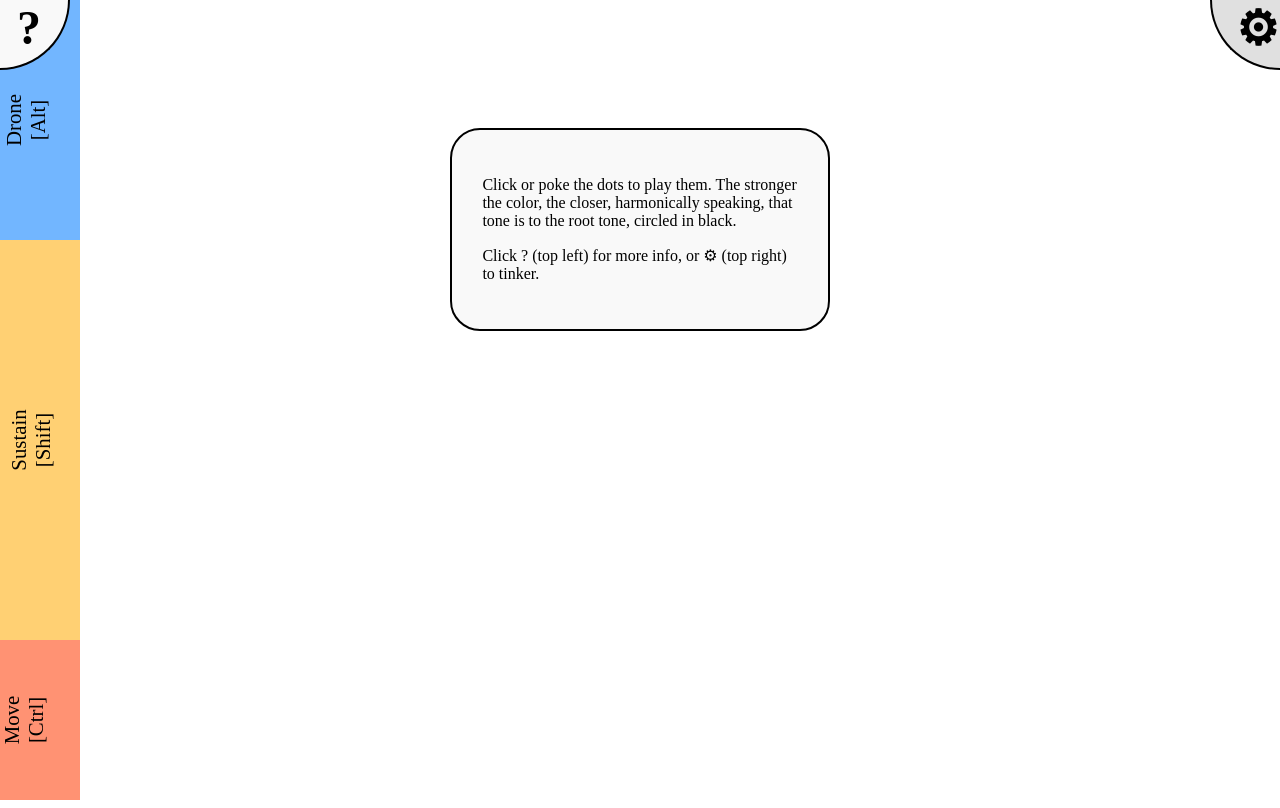
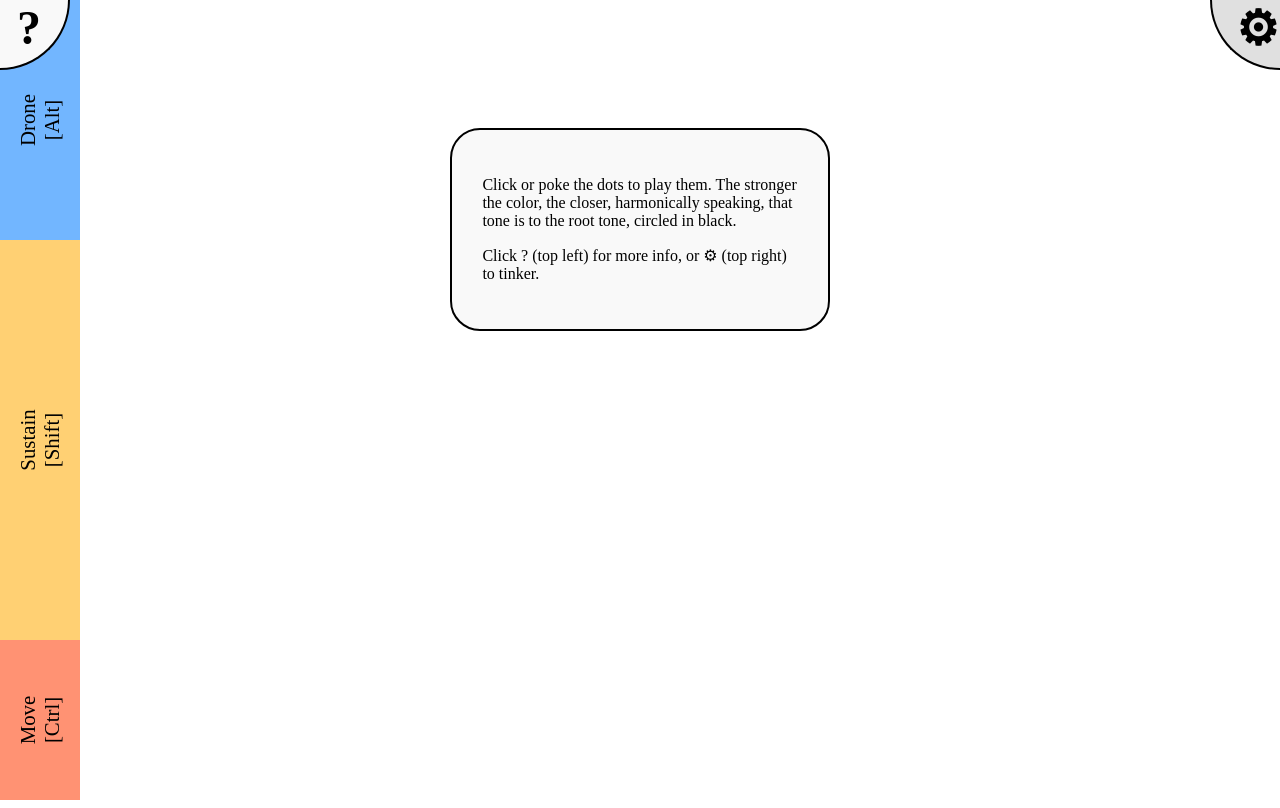
Before and after one commit to mhauru/Jintone, a website built with Parcel: page src/jiboard.html in a window 1280 px wide. Built offline with nearby package versions, Linux system fonts and the light colour scheme; what @svgdotjs/svg.js would draw is missing.

Commit message:
Fix mod text alignment

```diff
--- a/src/jiboard.css
+++ b/src/jiboard.css
@@ -213,7 +213,8 @@ body {
   position: absolute;
   font-size: 1.3em;
   top: 50%;
-  transform: translateY(-50%) rotate(-90deg);
+  left: 50%;
+  transform: translateY(-50%) translateX(-50%) rotate(-90deg);
   padding: 0;
   margin: 0;
 }
```
